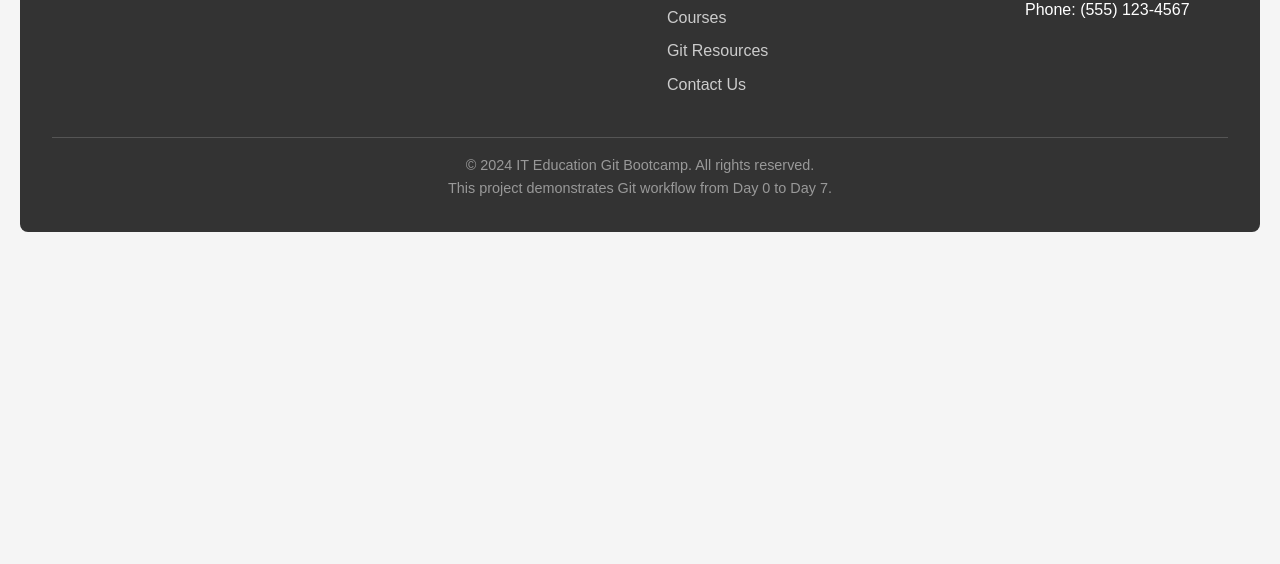
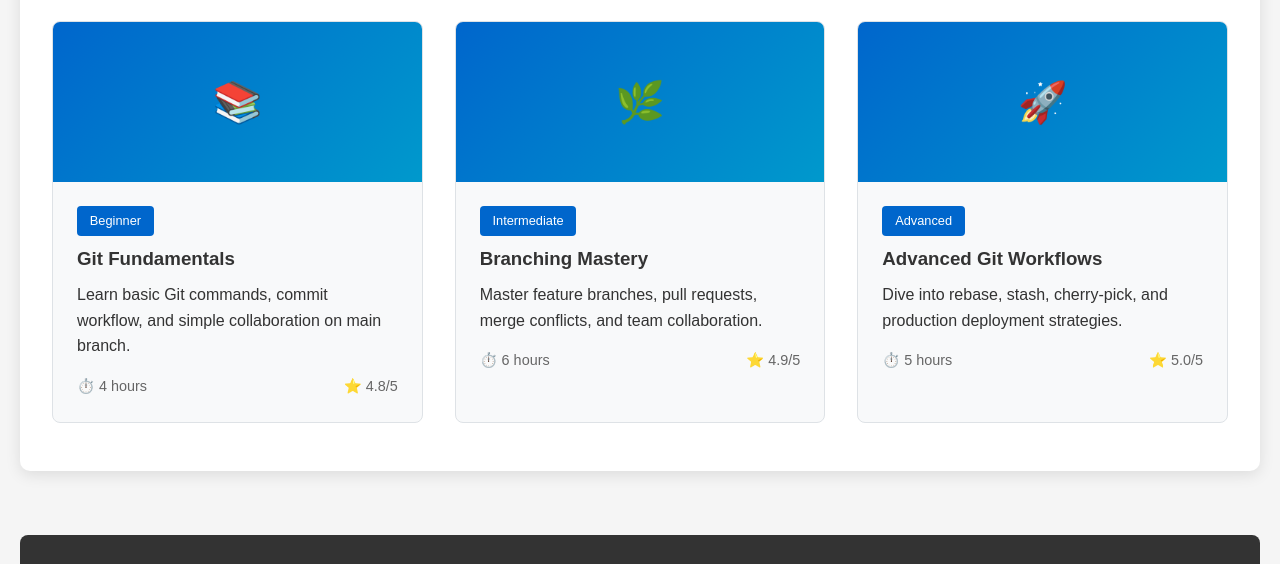
Before and after one commit to Amish109/it-education-site, a plain HTML site: page index.html in a window 1280 px wide. Shown: the part 1923-2487 px from the top of the page. Before the commit the page ends 2175 px from the top, so only its background shows below. Drawn offline with Linux system fonts and the light colour scheme.

Commit message:
feature/navbar-changes and added courses section

```diff
--- a/index.html
+++ b/index.html
@@ -88,6 +88,7 @@
         }
         /* NAVIGATION - Day 1 (Alex)
            Git Command: git commit -m "Refine navbar labels" */
+        /* IMPROVED NAVBAR - Day 2 (Alex) */
         .navbar {
             background: white;
             padding: 1rem 2rem;
@@ -97,18 +98,23 @@
             display: flex;
             justify-content: space-between;
             align-items: center;
+            flex-wrap: wrap;
         }
 
         .logo {
             font-size: 1.5rem;
             font-weight: bold;
             color: #0066cc;
+            display: flex;
+            align-items: center;
+            gap: 0.5rem;
         }
 
         .nav-menu {
             display: flex;
             list-style: none;
-            gap: 2rem;
+            gap: 1.5rem;
+            flex-wrap: wrap;
         }
 
         .nav-link {
@@ -117,12 +123,14 @@
             padding: 0.5rem 1rem;
             border-radius: 4px;
             transition: all 0.3s ease;
+            font-weight: 500;
         }
 
         .nav-link:hover {
             background: #0066cc;
             color: white;
         }
+
         /* FOOTER - Day 1 (Sanya)
            Git Command: git commit -m "Update footer text" */
         .footer {
@@ -172,21 +180,93 @@
             color: #999;
             font-size: 0.9rem;
         }
+
+        /* COURSES SECTION - Day 2 (Alex - Feature Branch)
+           Git Command: git commit -m "Enhance header navbar and courses cards" */
+        .courses-section {
+            background: white;
+            padding: 3rem 2rem;
+            margin: 2rem 0;
+            border-radius: 10px;
+            box-shadow: 0 4px 15px rgba(0,0,0,0.1);
+        }
+
+        .courses-grid {
+            display: grid;
+            grid-template-columns: repeat(auto-fit, minmax(280px, 1fr));
+            gap: 2rem;
+            margin-top: 2rem;
+        }
+
+        .course-card {
+            background: #f8f9fa;
+            border-radius: 8px;
+            overflow: hidden;
+            border: 1px solid #dee2e6;
+            transition: transform 0.3s ease;
+        }
+
+        .course-card:hover {
+            transform: translateY(-5px);
+            box-shadow: 0 8px 25px rgba(0,0,0,0.1);
+        }
+
+        .course-image {
+            height: 160px;
+            background: linear-gradient(135deg, #0066cc, #0099cc);
+            display: flex;
+            align-items: center;
+            justify-content: center;
+            color: white;
+            font-size: 2.5rem;
+        }
+
+        .course-content {
+            padding: 1.5rem;
+        }
+
+        .course-category {
+            display: inline-block;
+            background: #0066cc;
+            color: white;
+            padding: 0.3rem 0.8rem;
+            border-radius: 4px;
+            font-size: 0.8rem;
+            margin-bottom: 0.5rem;
+        }
+
+        .course-title {
+            color: #333;
+            margin-bottom: 0.5rem;
+        }
+
+        .course-meta {
+            display: flex;
+            justify-content: space-between;
+            margin-top: 1rem;
+            color: #666;
+            font-size: 0.9rem;
+        }
+
     </style>
 </head>
 <body>
     <!-- NAVIGATION - Day 1 (Alex)
          Git Command: git commit -m "Refine navbar labels" -->
+   <!-- IMPROVED NAVBAR - Day 2 (Alex)
+         Git Command: git commit -m "Enhance header navbar and courses cards" -->
     <nav class="navbar">
-        <div class="logo">IT Education</div>
+        <div class="logo">🎓 IT Education</div>
         <ul class="nav-menu">
             <li><a href="#" class="nav-link">Home</a></li>
             <li><a href="#" class="nav-link">Courses</a></li>
             <li><a href="#" class="nav-link">Learning Path</a></li>
-            <li><a href="#" class="nav-link">Team</a></li>
+            <li><a href="#" class="nav-link">Tech Stack</a></li>
+            <li><a href="#" class="nav-link">Testimonials</a></li>
             <li><a href="#" class="nav-link">Contact</a></li>
         </ul>
     </nav>
+
     <div class="day-marker">Day 0: Initial Setup</div>
     <h1>IT Education Website - Git Bootcamp</h1>
 
@@ -245,6 +325,63 @@
             Start Learning Now
         </button>
     </section>
+    <!-- COURSES SECTION - Day 2 (Alex - Feature Branch)
+         Git Command: git commit -m "Enhance header navbar and courses cards" -->
+    <section class="courses-section">
+        <h2 style="text-align: center; color: #0066cc; margin-bottom: 1rem;">
+            Our Git Bootcamp Courses
+        </h2>
+        <p style="text-align: center; color: #666; margin-bottom: 2rem;">
+            Structured learning paths designed to take you from beginner to expert
+        </p>
+
+        <div class="courses-grid">
+            <div class="course-card">
+                <div class="course-image">
+                    📚
+                </div>
+                <div class="course-content">
+                    <span class="course-category">Beginner</span>
+                    <h3 class="course-title">Git Fundamentals</h3>
+                    <p>Learn basic Git commands, commit workflow, and simple collaboration on main branch.</p>
+                    <div class="course-meta">
+                        <span>⏱️ 4 hours</span>
+                        <span>⭐ 4.8/5</span>
+                    </div>
+                </div>
+            </div>
+
+            <div class="course-card">
+                <div class="course-image">
+                    🌿
+                </div>
+                <div class="course-content">
+                    <span class="course-category">Intermediate</span>
+                    <h3 class="course-title">Branching Mastery</h3>
+                    <p>Master feature branches, pull requests, merge conflicts, and team collaboration.</p>
+                    <div class="course-meta">
+                        <span>⏱️ 6 hours</span>
+                        <span>⭐ 4.9/5</span>
+                    </div>
+                </div>
+            </div>
+
+            <div class="course-card">
+                <div class="course-image">
+                    🚀
+                </div>
+                <div class="course-content">
+                    <span class="course-category">Advanced</span>
+                    <h3 class="course-title">Advanced Git Workflows</h3>
+                    <p>Dive into rebase, stash, cherry-pick, and production deployment strategies.</p>
+                    <div class="course-meta">
+                        <span>⏱️ 5 hours</span>
+                        <span>⭐ 5.0/5</span>
+                    </div>
+                </div>
+            </div>
+        </div>
+    </section>
 
     <!-- FOOTER - Day 1 (Sanya)
          Git Command: git commit -m "Update footer text" -->
```
